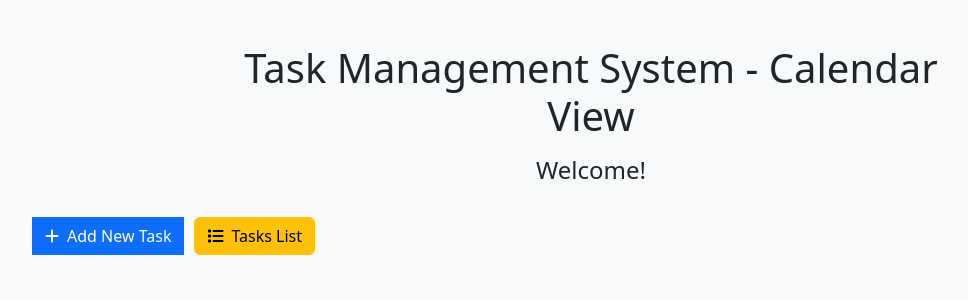
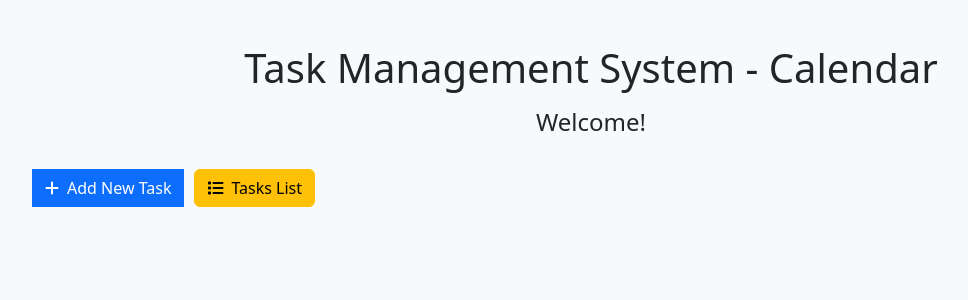
Before and after one commit to phototix/task-manager, a PHP site: page /calendar.php in a window 1280 px wide. Shown: the top 300 px of the page, without its empty margins (49-1017 px from the left). Run offline with PHP 8.4, Linux system fonts and the light colour scheme.

Commit message:
Update calendar.php

```diff
--- a/calendar.php
+++ b/calendar.php
@@ -42,7 +42,7 @@
     <div class="container py-4">
         <div class="row mb-4">
             <div class="col-md-8 mx-auto text-center">
-                <h1 class="mb-3">Task Management System - Calendar View</h1>
+                <h1 class="mb-3">Task Management System - Calendar</h1>
                 <div class="user-info">
                     <h4 id="userGreeting">Welcome!</h4>
                 </div>
```
